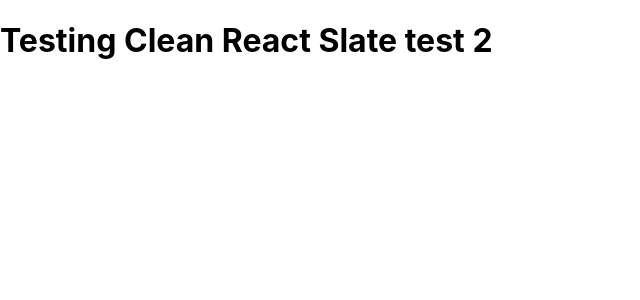
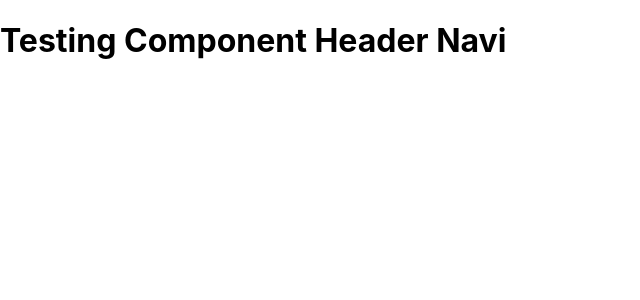
Before and after one commit to CoreyLongDev/website, a React (Create React App) app: page / in a window 1280 px wide. Shown: the top 300 px of the page, without its empty margins (0-640 px from the left). Built offline with nearby package versions, Linux system fonts and the light colour scheme.

Commit message:
init pages, components, dependencies, restore webvitals react js file

```diff
--- a/src/App.js
+++ b/src/App.js
@@ -1,10 +1,11 @@
 import React from 'react';
 import './App.css';
+import HeaderNavi from './Components/HeaderNavi';
 
 function App() {
   return (
     <>
-    <h1>Testing Clean React Slate test 2</h1>
+    <HeaderNavi />
     </>
   );
 }
--- /dev/null
+++ b/src/Components/HeaderNavi.js
@@ -0,0 +1,12 @@
+import React from "react";
+import { Nav, NavBar } from "react-bootstrap";
+
+const HeaderNavi = () => {
+    return(
+    <>
+        <h1>Testing Component Header Navi</h1>
+    </>
+    )
+}
+
+export default HeaderNavi
```
Also changed, not shown: src/Pages/About.js (added), src/Pages/Contact.js (added), src/Pages/Home.js (added), src/Pages/Work.js (added).
